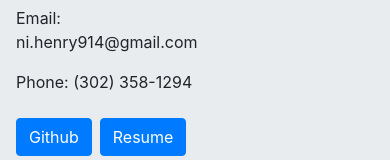
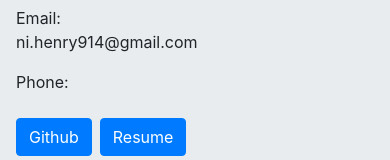
Before and after one commit to henryni914/Portfolio-made-with-React, a React (Create React App) app: page / in a window 390 px wide. Shown: the part 442-602 px from the top of the page. Built offline with nearby package versions, Linux system fonts and the light colour scheme.

Commit message:
removed phone number

```diff
--- a/src/components/Jumbotron.js
+++ b/src/components/Jumbotron.js
@@ -36,7 +36,7 @@ color: white;
                             Email: ni.henry914@gmail.com
                     </p>
                     <p>
-                    Phone: (302) 358-1294
+                    Phone:
                     </p>
                         <p>
                             <Button variant="primary" className='mr-2 mt-2' href="https://github.com/henryni914" target="_blank">Github</Button>
```
